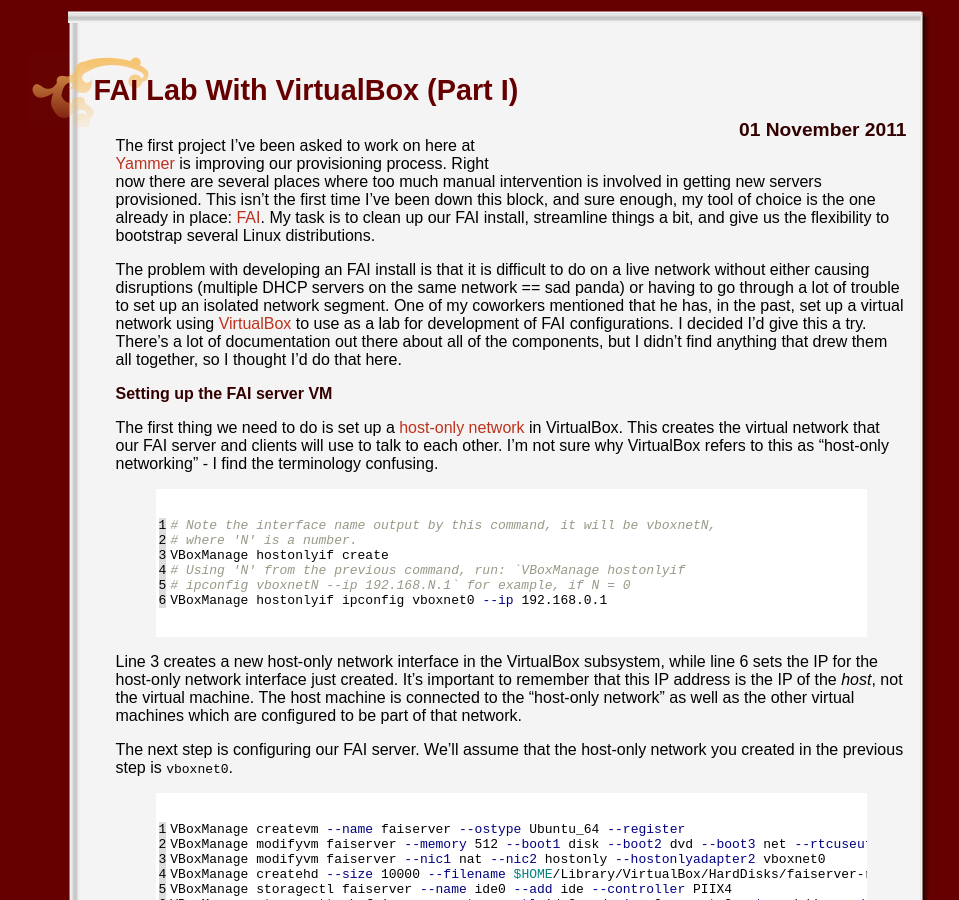
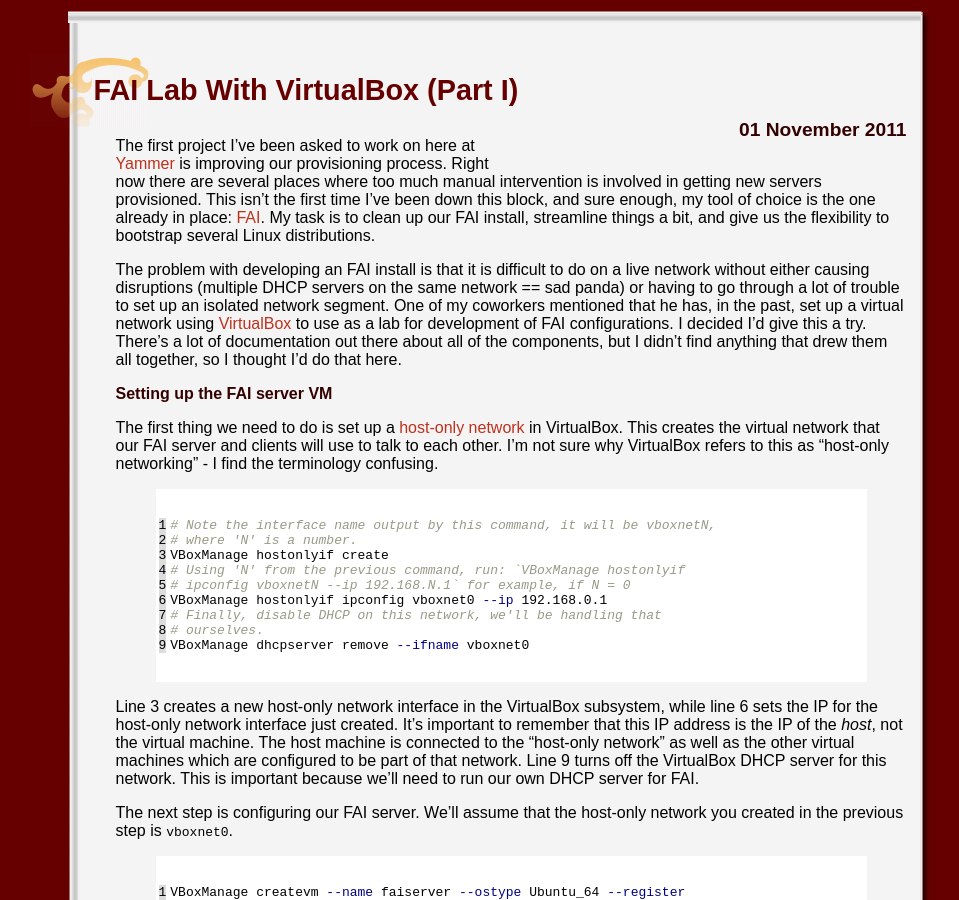
Before and after one commit to plathrop/plathrop.github.io, a Jekyll site: the page built from _posts/2011-11-01-fai-lab-with-virtualbox-part-i.markdown, in a window 1280 px wide and 900 px high. Shown: the whole window, without its empty margins (145-1104 px from the left). Built offline with Jekyll 4.4.1, drawn with Linux system fonts in a browser that asks for light colours; comment, search, counter and statistics services are not loaded.

Commit message:
Update to add command to disable DHCP.

```diff
--- a/_posts/2011-11-01-fai-lab-with-virtualbox-part-i.markdown
+++ b/_posts/2011-11-01-fai-lab-with-virtualbox-part-i.markdown
@@ -37,6 +37,9 @@
 # Using 'N' from the previous command, run: `VBoxManage hostonlyif
 # ipconfig vboxnetN --ip 192.168.N.1` for example, if N = 0
 VBoxManage hostonlyif ipconfig vboxnet0 --ip 192.168.0.1
+# Finally, disable DHCP on this network, we'll be handling that
+# ourselves.
+VBoxManage dhcpserver remove --ifname vboxnet0
 {% endhighlight %}
 
 Line 3 creates a new host-only network interface in the VirtualBox
@@ -44,7 +47,9 @@
 interface just created. It's important to remember that this IP
 address is the IP of the *host*, not the virtual machine. The host
 machine is connected to the "host-only network" as well as the other
-virtual machines which are configured to be part of that network.
+virtual machines which are configured to be part of that network. Line
+9 turns off the VirtualBox DHCP server for this network. This is
+important because we'll need to run our own DHCP server for FAI.
 
 The next step is configuring our FAI server. We'll assume that the
 host-only network you created in the previous step is `vboxnet0`.
```
